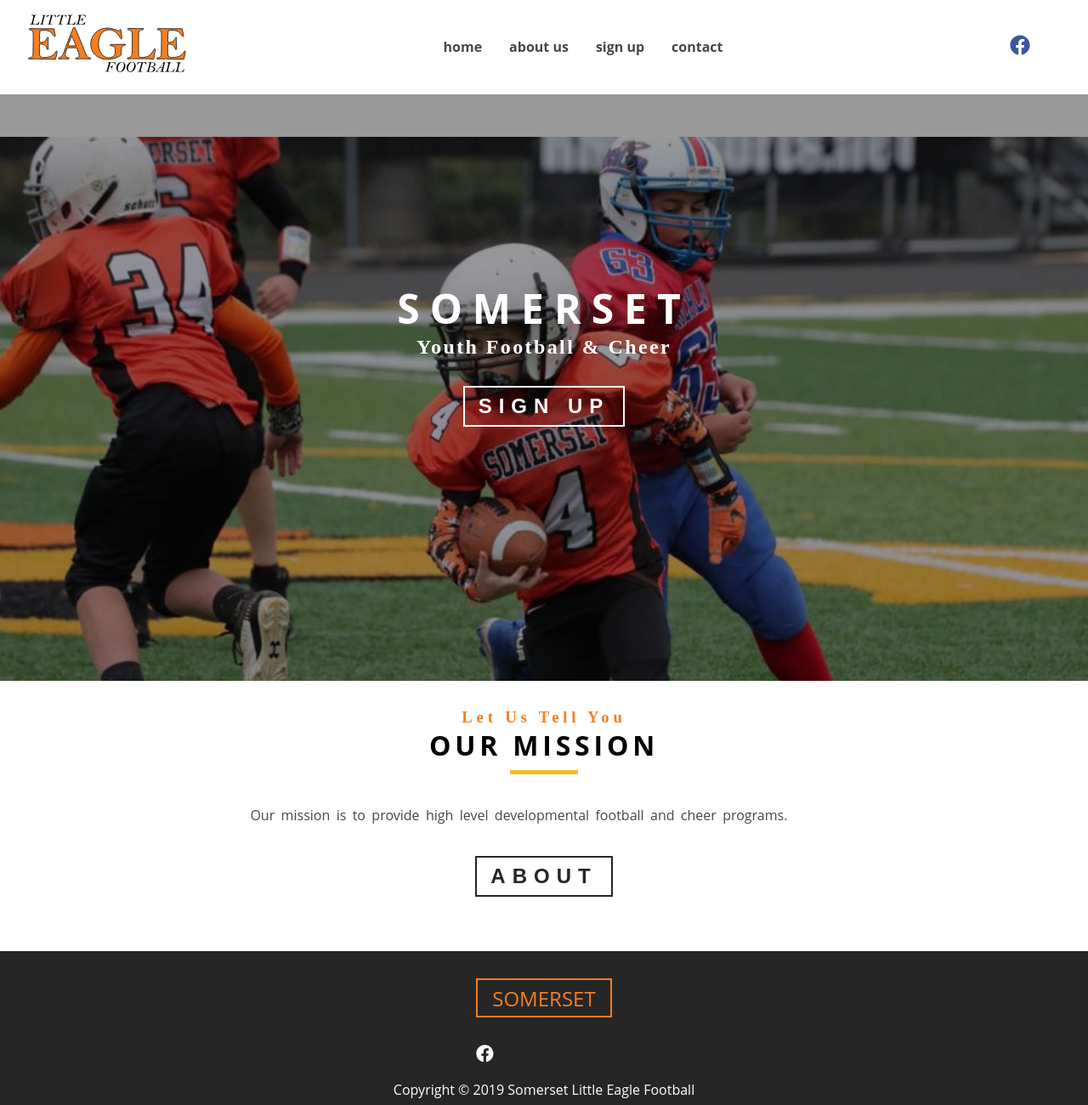
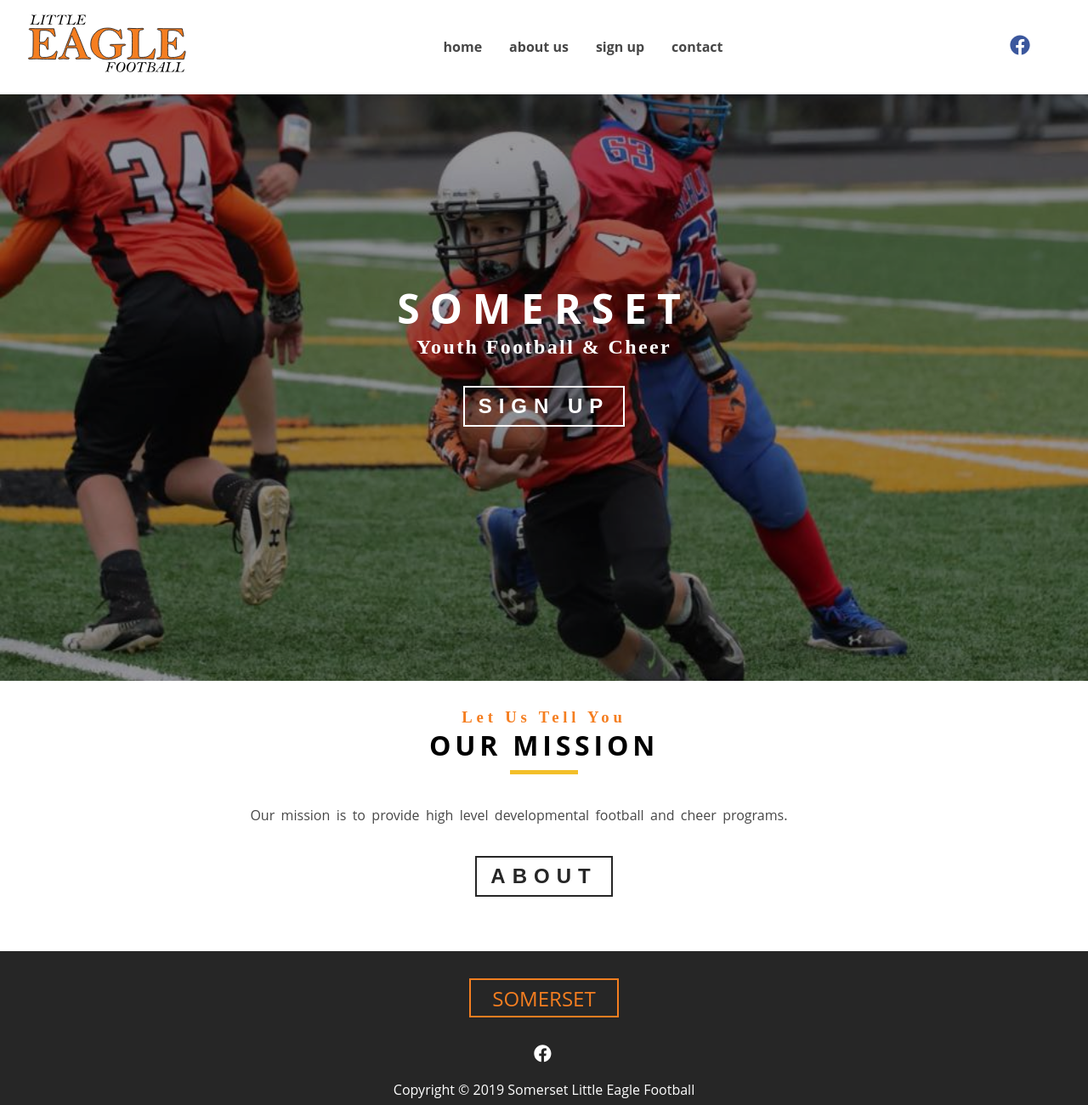
Before and after one commit to zachgaskin/SLEF, a Gatsby site: page / in a window 1280 px wide. Shown: the whole page at 85% size. Built offline with nearby package versions, Linux system fonts and the light colour scheme; Gatsby itself is replaced by a stand-in of ours.

Commit message:
footer fix

```diff
--- a/src/components/globals/Footer.js
+++ b/src/components/globals/Footer.js
@@ -43,7 +43,7 @@ const FooterWrapper = styled.footer`
   padding: 2rem 0;
   background: ${styles.colors.mainBlack};
   .icons {
-    width: 10rem;
+    width: 1.5rem;
     display: flex;
     justify-content: space-between;
     margin: 0 auto;
@@ -64,7 +64,7 @@ const FooterWrapper = styled.footer`
   }
   .title {
     text-align: center;
-    width: 10rem;
+    width: 11rem;
     color: ${styles.colors.mainOrange};
     text-transform: uppercase;
     padding: 0.3rem 1rem;
--- a/src/utils/header.js
+++ b/src/utils/header.js
@@ -2,15 +2,11 @@ import React from 'react'
 import styled from 'styled-components'
 import img from '../images/bcg/mightymite.jpg'
 
-function HomeHeader({img,children}) {
-  return <IndexHeader img={img}>
-      {children}
-  </IndexHeader>
+function HomeHeader({ img, children }) {
+  return <IndexHeader img={img}>{children}</IndexHeader>
 }
 function PageHeader({ img, children }) {
-  return <DefaultHeader img={img}>
-    {children}
-  </DefaultHeader>
+  return <DefaultHeader img={img}>{children}</DefaultHeader>
 }
 
 const IndexHeader = styled.header`
@@ -21,20 +17,13 @@ const IndexHeader = styled.header`
   display: flex;
   justify-content: center;
   align-items: center;
-
-
-  @media (min-width: 768px) {
-    background: linear-gradient(rgba(0, 0, 0, 0.4), rgba(0, 0, 0, 0.4)),
-      url(${props => props.img}) center/cover fixed no-repeat;
-    background-position: left 50px;
-  }
 `
 
 const DefaultHeader = styled(IndexHeader)`
-min-height: 60vh;
+  min-height: 60vh;
 `
 HomeHeader.defaultProps = {
-  img:img,
+  img: img,
 }
 PageHeader.defaultProps = {
   img: img,
```
